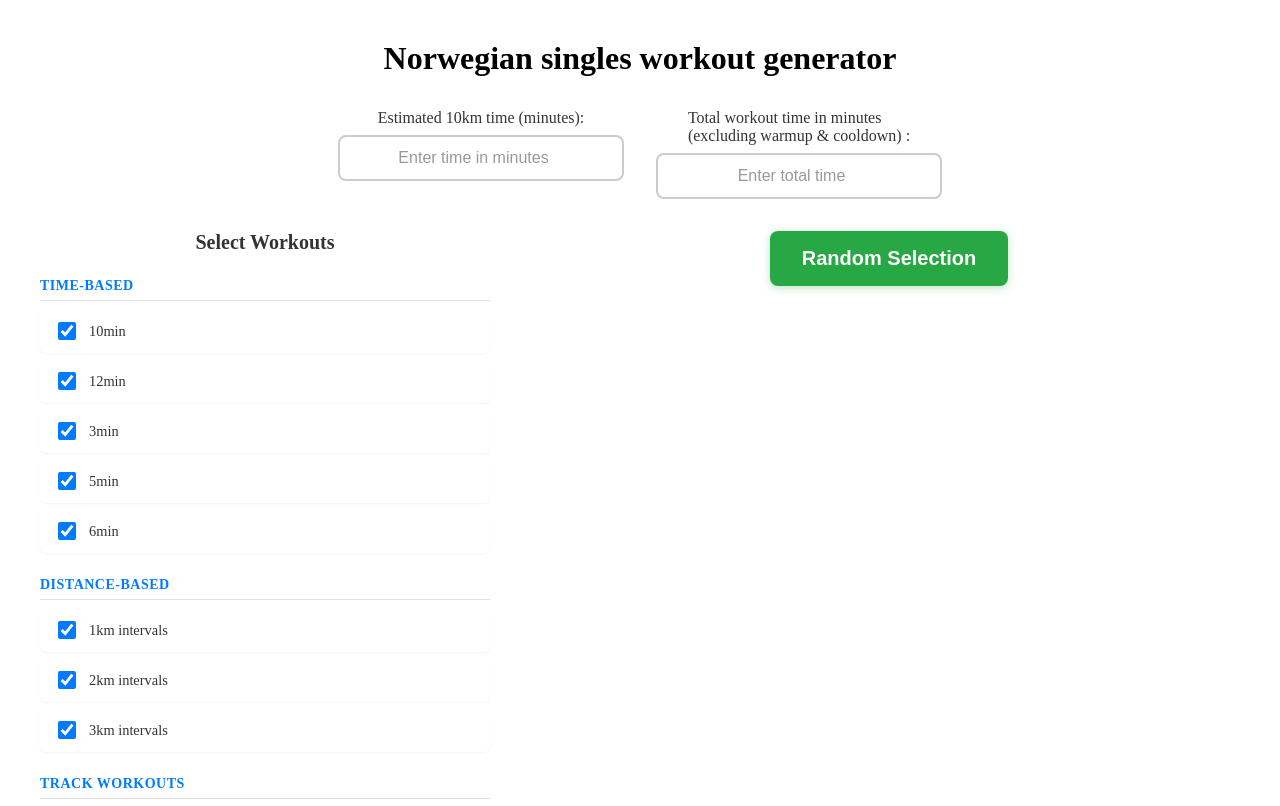
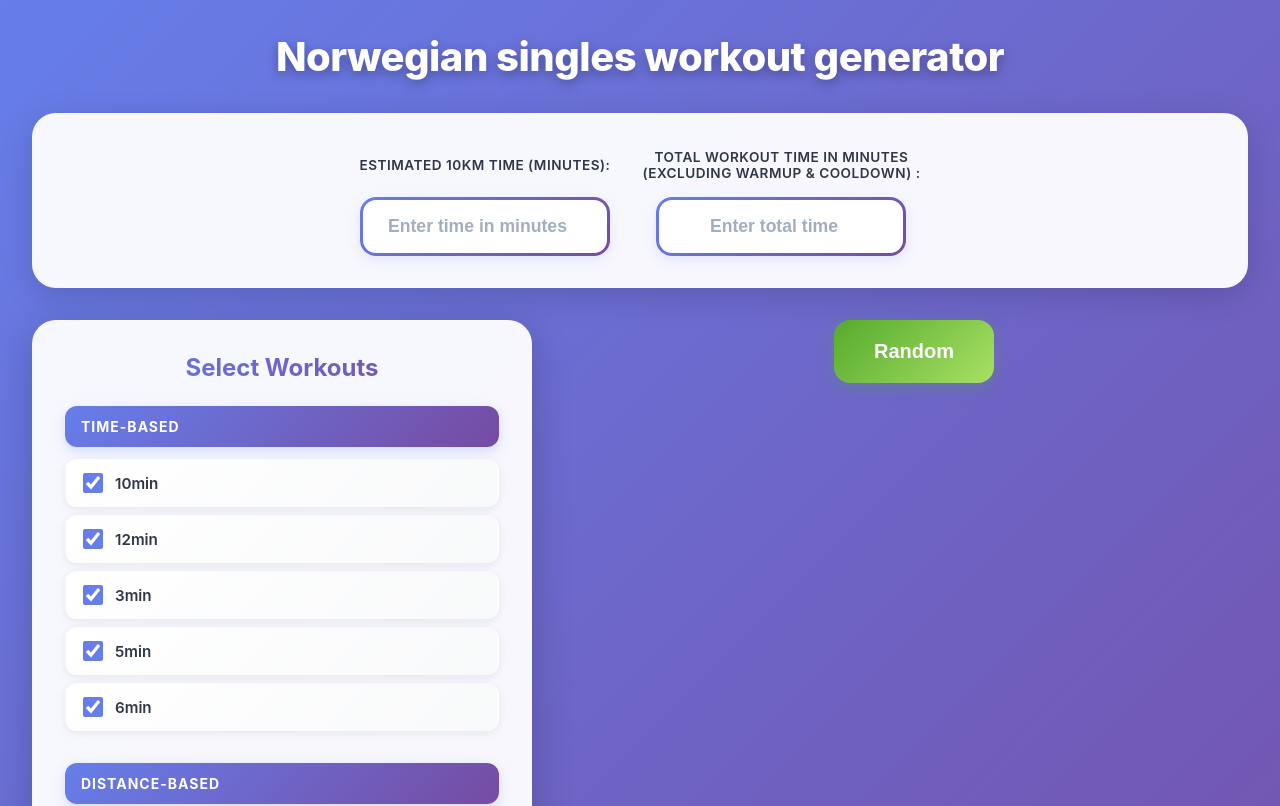
Before and after one commit to ChristoferRyas/nsa-workouts, an Angular app: page / in a window 1280 px wide. Shown: the top 806 px of the page. Built offline with nearby package versions, Linux system fonts and the light colour scheme.

Commit message:
Add some design

```diff
--- a/src/app/components/start/start.html
+++ b/src/app/components/start/start.html
@@ -42,7 +42,8 @@
           <div
             class="workout-item"
             [class.highlighted]="isWorkoutHighlighted(workout.id)"
-            [class.selected]="isWorkoutSelected(workout.id)">
+            [class.selected]="isWorkoutSelected(workout.id)"
+          >
             <input
               type="checkbox"
               [id]="'workout-' + workout.id"
@@ -53,7 +54,8 @@
             <label
               [for]="'workout-' + workout.id"
               class="workout-label"
-              (click)="onWorkoutClick(workout, $event)">
+              (click)="onWorkoutClick(workout, $event)"
+            >
               <div class="workout-name">{{ workout.name }}</div>
             </label>
           </div>
@@ -67,8 +69,9 @@
       <button
         class="random-button"
         (click)="randomSelect()"
-        [disabled]="isRandomizing() || availableWorkouts().length === 0">
-        {{ isRandomizing() ? 'Selecting...' : 'Random Selection' }}
+        [disabled]="isRandomizing() || availableWorkouts().length === 0"
+      >
+        {{ isRandomizing() ? 'Selecting...' : 'Random' }}
       </button>
 
       @if (selectedWorkout()) {
--- a/src/app/components/start/start.scss
+++ b/src/app/components/start/start.scss
@@ -4,13 +4,18 @@
   align-items: center;
   padding: 2rem;
   gap: 2rem;
+  background: linear-gradient(135deg, #667eea 0%, #764ba2 100%);
+  min-height: 100vh;
 }
 
 .start-title {
-  font-size: 2rem;
-  font-weight: bold;
+  font-size: 2.5rem;
+  font-weight: 800;
   text-align: center;
   margin: 0;
+  color: white;
+  text-shadow: 0 4px 12px rgba(0, 0, 0, 0.3);
+  letter-spacing: -0.5px;
 }
 
 .input-row {
@@ -19,6 +24,11 @@
   flex-wrap: wrap;
   justify-content: center;
   width: 100%;
+  padding: 2rem;
+  background: rgba(255, 255, 255, 0.95);
+  border-radius: 1.5rem;
+  box-shadow: 0 8px 32px rgba(0, 0, 0, 0.15);
+  backdrop-filter: blur(10px);
 
   @media (max-width: 768px) {
     flex-direction: column;
@@ -31,39 +41,57 @@
   display: flex;
   flex-direction: column;
   align-items: center;
-  gap: 0.5rem;
+  gap: 0.75rem;
 
   label {
     font-size: 1rem;
-    font-weight: 500;
-    color: #333;
+    font-weight: 600;
+    color: #2d3748;
+    text-transform: uppercase;
+    letter-spacing: 0.5px;
+    font-size: 0.85rem;
+    min-height: 2.5rem;
+    display: flex;
+    align-items: center;
+    justify-content: center;
+    text-align: center;
   }
 
   .time-input {
-    padding: 0.75rem 1rem;
-    font-size: 1rem;
-    border: 2px solid #ccc;
-    border-radius: 0.5rem;
+    padding: 1rem 1.5rem;
+    font-size: 1.1rem;
+    font-weight: 600;
+    border: 3px solid transparent;
+    border-radius: 1rem;
     width: 250px;
     text-align: center;
-    transition: border-color 0.2s ease;
+    background: linear-gradient(white, white) padding-box,
+                linear-gradient(135deg, #667eea, #764ba2) border-box;
+    transition: all 0.3s ease;
+    box-shadow: 0 4px 12px rgba(102, 126, 234, 0.15);
 
     &:focus {
       outline: none;
-      border-color: #007bff;
+      transform: translateY(-2px);
+      box-shadow: 0 8px 24px rgba(102, 126, 234, 0.3);
     }
 
     &::placeholder {
-      color: #999;
+      color: #a0aec0;
     }
   }
 
   .previous-value {
     font-size: 0.85rem;
-    color: #666;
+    color: white;
+    background: linear-gradient(135deg, #667eea, #764ba2);
+    padding: 0.25rem 0.75rem;
+    border-radius: 1rem;
+    font-weight: 500;
 
     strong {
-      color: #007bff;
+      color: white;
+      font-weight: 700;
     }
   }
 }
@@ -72,7 +100,7 @@
   display: flex;
   gap: 3rem;
   width: 100%;
-  max-width: 1200px;
+  max-width: 1400px;
   align-items: flex-start;
   justify-content: center;
 
@@ -85,32 +113,45 @@
 .workouts-section {
   flex: 1;
   min-width: 300px;
-  max-width: 450px;
+  max-width: 500px;
+  background: rgba(255, 255, 255, 0.95);
+  padding: 2rem;
+  border-radius: 1.5rem;
+  box-shadow: 0 10px 40px rgba(0, 0, 0, 0.2);
+  backdrop-filter: blur(10px);
+  border: 1px solid rgba(255, 255, 255, 0.3);
 
   > h3 {
     margin: 0 0 1.5rem 0;
-    font-size: 1.25rem;
-    color: #333;
+    font-size: 1.5rem;
+    font-weight: 700;
+    color: #2d3748;
     text-align: center;
+    background: linear-gradient(135deg, #667eea, #764ba2);
+    -webkit-background-clip: text;
+    -webkit-text-fill-color: transparent;
+    background-clip: text;
   }
 }
 
 .category-group {
-  margin-bottom: 1.5rem;
+  margin-bottom: 2rem;
 
   &:last-child {
     margin-bottom: 0;
   }
 
   .category-title {
-    margin: 0 0 0.5rem 0;
+    margin: 0 0 0.75rem 0;
     font-size: 0.875rem;
-    font-weight: 600;
-    color: #007bff;
+    font-weight: 700;
+    background: linear-gradient(135deg, #667eea, #764ba2);
+    color: white;
     text-transform: uppercase;
-    letter-spacing: 0.5px;
-    padding-bottom: 0.375rem;
-    border-bottom: 1px solid #e0e0e0;
+    letter-spacing: 1px;
+    padding: 0.75rem 1rem;
+    border-radius: 0.75rem;
+    box-shadow: 0 4px 12px rgba(102, 126, 234, 0.25);
   }
 }
 
@@ -126,56 +167,96 @@
 .workouts-list {
   display: flex;
   flex-direction: column;
-  gap: 0.375rem;
+  gap: 0.5rem;
 
   .workout-item {
-    background-color: white;
-    border-radius: 0.375rem;
-    padding: 0.5rem 0.75rem;
+    background: linear-gradient(135deg, #ffffff 0%, #f8f9fa 100%);
+    border-radius: 0.75rem;
+    padding: 0.75rem 1rem;
     display: flex;
     align-items: center;
-    gap: 0.625rem;
-    box-shadow: 0 1px 2px rgba(0, 0, 0, 0.05);
-    transition: all 0.15s ease;
+    gap: 0.75rem;
+    box-shadow: 0 2px 8px rgba(0, 0, 0, 0.08);
+    transition: all 0.3s cubic-bezier(0.4, 0, 0.2, 1);
     border: 2px solid transparent;
+    position: relative;
+    overflow: hidden;
+
+    &::before {
+      content: '';
+      position: absolute;
+      top: 0;
+      left: -100%;
+      width: 100%;
+      height: 100%;
+      background: linear-gradient(90deg, transparent, rgba(102, 126, 234, 0.1), transparent);
+      transition: left 0.5s;
+      pointer-events: none;
+    }
 
     &:hover {
-      background-color: #f8f9fa;
-      box-shadow: 0 2px 4px rgba(0, 0, 0, 0.1);
+      transform: translateX(4px);
+      box-shadow: 0 4px 16px rgba(102, 126, 234, 0.2);
+      border-color: rgba(102, 126, 234, 0.3);
+
+      &::before {
+        left: 100%;
+      }
     }
 
     &.highlighted {
-      background-color: #007bff;
+      background: linear-gradient(135deg, #667eea 0%, #764ba2 100%);
       color: white;
-      transform: scale(1.02);
-      box-shadow: 0 4px 8px rgba(0, 123, 255, 0.3);
-      border-color: #0056b3;
+      transform: translateX(8px) scale(1.03);
+      box-shadow: 0 8px 24px rgba(102, 126, 234, 0.4);
+      border-color: #5568d3;
+      animation: pulse-highlight 0.6s ease-in-out;
 
       .workout-name {
         color: white;
         font-weight: 600;
       }
+
+      .workout-checkbox {
+        accent-color: white;
+        background-color: rgba(255, 255, 255, 0.2);
+        border: 2px solid white;
+        border-radius: 4px;
+      }
     }
 
     &.selected {
-      background-color: #28a745;
+      background: linear-gradient(135deg, #56ab2f 0%, #a8e063 100%);
       color: white;
-      transform: scale(1.03);
-      box-shadow: 0 4px 8px rgba(40, 167, 69, 0.4);
-      border-color: #1e7e34;
+      transform: translateX(8px) scale(1.05);
+      box-shadow: 0 8px 28px rgba(86, 171, 47, 0.5);
+      border-color: #4a9428;
+      animation: pulse-selected 0.8s ease-in-out;
 
       .workout-name {
         color: white;
         font-weight: 700;
       }
+
+      .workout-checkbox {
+        accent-color: white;
+        background-color: rgba(255, 255, 255, 0.2);
+        border: 2px solid white;
+        border-radius: 4px;
+      }
     }
 
     .workout-checkbox {
-      width: 18px;
-      height: 18px;
+      width: 20px;
+      height: 20px;
       cursor: pointer;
       flex-shrink: 0;
-      accent-color: #007bff;
+      accent-color: #667eea;
+      transition: all 0.2s ease;
+
+      &:hover {
+        transform: scale(1.15);
+      }
     }
 
     .workout-label {
@@ -185,77 +266,104 @@
     }
 
     .workout-name {
-      font-weight: 500;
-      font-size: 0.9rem;
-      color: #333;
+      font-weight: 600;
+      font-size: 0.95rem;
+      color: #2d3748;
+      transition: all 0.2s ease;
     }
   }
 }
 
+@keyframes pulse-highlight {
+  0%, 100% {
+    box-shadow: 0 8px 24px rgba(102, 126, 234, 0.4);
+  }
+  50% {
+    box-shadow: 0 8px 32px rgba(102, 126, 234, 0.6);
+  }
+}
+
+@keyframes pulse-selected {
+  0%, 100% {
+    box-shadow: 0 8px 28px rgba(86, 171, 47, 0.5);
+  }
+  50% {
+    box-shadow: 0 12px 40px rgba(86, 171, 47, 0.7);
+  }
+}
+
 .start-button {
-  padding: 1rem 2rem;
+  padding: 1.25rem 2.5rem;
   font-size: 1.25rem;
-  font-weight: 600;
+  font-weight: 700;
   border: none;
-  border-radius: 0.5rem;
-  background-color: #007bff;
+  border-radius: 1rem;
+  background: linear-gradient(135deg, #667eea, #764ba2);
   color: white;
+  box-shadow: 0 4px 16px rgba(102, 126, 234, 0.3);
   cursor: pointer;
-  transition: background-color 0.2s ease;
+  transition: all 0.3s ease;
 
   &:hover {
-    background-color: #0056b3;
+    transform: translateY(-2px);
+    box-shadow: 0 8px 24px rgba(102, 126, 234, 0.4);
   }
 
   &:active {
-    background-color: #004085;
+    transform: translateY(0);
+    box-shadow: 0 2px 8px rgba(102, 126, 234, 0.3);
   }
 }
 
 .random-button {
-  padding: 1rem 2rem;
+  padding: 1.25rem 2.5rem;
   font-size: 1.25rem;
-  font-weight: 600;
+  font-weight: 700;
   border: none;
-  border-radius: 0.5rem;
-  background-color: #28a745;
+  border-radius: 1rem;
+  background: linear-gradient(135deg, #56ab2f, #a8e063);
   color: white;
   cursor: pointer;
-  transition: all 0.2s ease;
-  box-shadow: 0 2px 8px rgba(40, 167, 69, 0.3);
+  transition: all 0.3s ease;
+  box-shadow: 0 4px 16px rgba(86, 171, 47, 0.3);
 
   &:hover:not(:disabled) {
-    background-color: #218838;
-    transform: scale(1.05);
-    box-shadow: 0 4px 12px rgba(40, 167, 69, 0.4);
+    transform: translateY(-2px);
+    box-shadow: 0 8px 24px rgba(86, 171, 47, 0.4);
   }
 
   &:active:not(:disabled) {
-    background-color: #1e7e34;
-    transform: scale(0.98);
+    transform: translateY(0);
+    box-shadow: 0 2px 8px rgba(86, 171, 47, 0.3);
   }
 
   &:disabled {
-    background-color: #6c757d;
+    background: linear-gradient(135deg, #a0aec0, #cbd5e0);
     cursor: not-allowed;
     opacity: 0.6;
+    box-shadow: 0 2px 8px rgba(160, 174, 192, 0.2);
   }
 }
 
 .workout-stats {
   text-align: center;
   padding: 2rem;
-  background-color: #f8f9fa;
-  border-radius: 1rem;
-  box-shadow: 0 4px 12px rgba(0, 0, 0, 0.1);
+  background: rgba(255, 255, 255, 0.95);
+  border-radius: 1.5rem;
+  box-shadow: 0 10px 40px rgba(0, 0, 0, 0.2);
+  backdrop-filter: blur(10px);
   width: 100%;
   max-width: 500px;
+  border: 1px solid rgba(255, 255, 255, 0.3);
 
   h2 {
     margin: 0 0 1.5rem 0;
     font-size: 2rem;
-    color: #007bff;
-    font-weight: 700;
+    background: linear-gradient(135deg, #667eea, #764ba2);
+    -webkit-background-clip: text;
+    -webkit-text-fill-color: transparent;
+    background-clip: text;
+    font-weight: 800;
   }
 
   .workout-summary {
@@ -265,54 +373,69 @@
     justify-content: center;
     margin-bottom: 2rem;
     padding: 1.5rem;
-    background-color: white;
-    border-radius: 0.75rem;
-    box-shadow: 0 2px 6px rgba(0, 0, 0, 0.08);
+    background: linear-gradient(135deg, #f8f9fa 0%, #ffffff 100%);
+    border-radius: 1rem;
+    box-shadow: 0 4px 12px rgba(0, 0, 0, 0.08);
 
     .summary-item {
       display: flex;
       flex-direction: column;
       align-items: center;
-      gap: 0.25rem;
+      gap: 0.5rem;
       min-width: 120px;
-      padding: 0.75rem;
-      background-color: #f8f9fa;
-      border-radius: 0.5rem;
+      padding: 1rem;
+      background: white;
+      border-radius: 0.75rem;
+      box-shadow: 0 2px 8px rgba(0, 0, 0, 0.05);
+      transition: all 0.3s ease;
+
+      &:hover {
+        transform: translateY(-2px);
+        box-shadow: 0 4px 12px rgba(102, 126, 234, 0.15);
+      }
 
       .summary-label {
         font-size: 0.85rem;
-        font-weight: 500;
-        color: #666;
+        font-weight: 600;
+        color: #718096;
         text-transform: uppercase;
         letter-spacing: 0.5px;
       }
 
       .summary-value {
-        font-size: 1.5rem;
+        font-size: 1.75rem;
         font-weight: 700;
-        color: #007bff;
-        font-family: monospace;
+        background: linear-gradient(135deg, #667eea, #764ba2);
+        -webkit-background-clip: text;
+        -webkit-text-fill-color: transparent;
+        background-clip: text;
+        font-family: 'Segoe UI', system-ui, sans-serif;
       }
     }
   }
 
   .pace-section {
-    padding-top: 1.5rem;
-    border-top: 2px solid #e0e0e0;
+    padding: 1.5rem;
+    background: linear-gradient(135deg, #56ab2f 0%, #a8e063 100%);
+    border-radius: 1rem;
+    box-shadow: 0 4px 16px rgba(86, 171, 47, 0.3);
 
     h3 {
       margin: 0 0 1rem 0;
       font-size: 1.25rem;
-      color: #333;
-      font-weight: 600;
+      color: white;
+      font-weight: 700;
+      text-transform: uppercase;
+      letter-spacing: 1px;
     }
 
     .pace-value {
       margin: 0;
       font-size: 3rem;
-      font-weight: bold;
-      color: #28a745;
-      font-family: monospace;
+      font-weight: 800;
+      color: white;
+      font-family: 'Segoe UI', system-ui, monospace;
+      text-shadow: 0 2px 8px rgba(0, 0, 0, 0.2);
     }
   }
 }
--- a/src/styles.scss
+++ b/src/styles.scss
@@ -1 +1,19 @@
 /* You can add global styles to this file, and also import other style files */
+
+* {
+  margin: 0;
+  padding: 0;
+  box-sizing: border-box;
+}
+
+body {
+  font-family: -apple-system, BlinkMacSystemFont, 'Segoe UI', Roboto, 'Helvetica Neue', Arial, sans-serif;
+  -webkit-font-smoothing: antialiased;
+  -moz-osx-font-smoothing: grayscale;
+  overflow-x: hidden;
+}
+
+html, body {
+  height: 100%;
+  margin: 0;
+}
```
Lines whose indentation alone changed are shown as unchanged.
